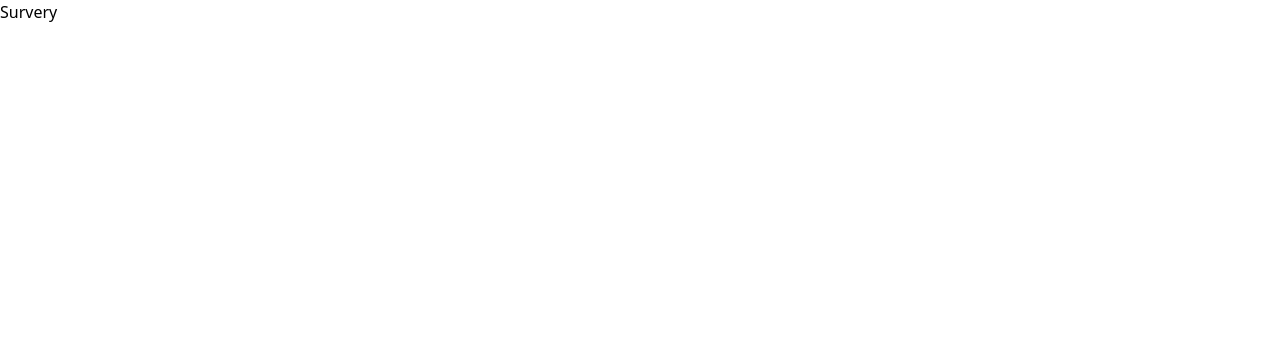
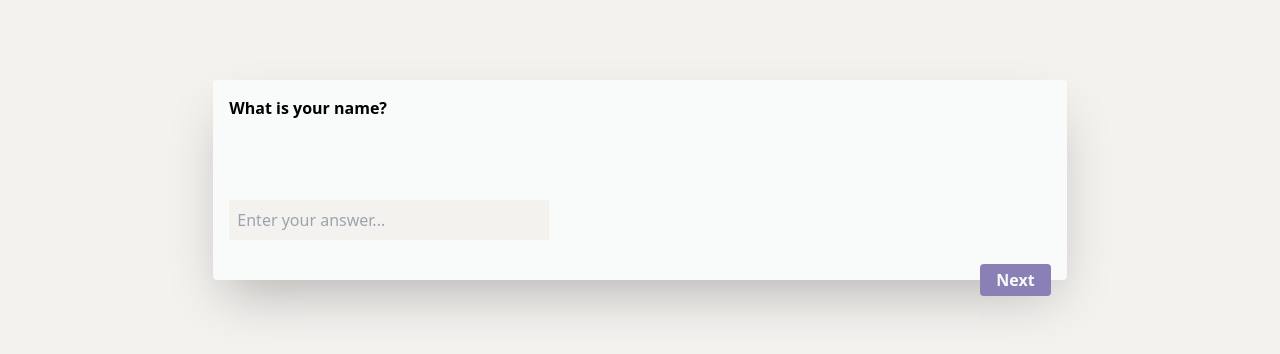
Before and after one commit to Marcos8060/Dynamic-Mobility, a React (Create React App) app: page /survey in a window 1280 px wide. Shown: the top 354 px of the page. Built offline with nearby package versions, Linux system fonts and the light colour scheme; no server answers; a web font is replaced by a local one.

Commit message:
installed material ui

```diff
--- a/package.json
+++ b/package.json
@@ -3,6 +3,7 @@
   "version": "0.1.0",
   "private": true,
   "dependencies": {
+    "@material-ui/core": "^4.12.4",
     "@reduxjs/toolkit": "^1.8.4",
     "@testing-library/jest-dom": "^5.16.5",
     "@testing-library/react": "^13.3.0",
--- /dev/null
+++ b/src/components/FirstStep.js
@@ -0,0 +1,9 @@
+import React from 'react'
+
+const FirstStep = () => {
+  return (
+    <div>FirstStep</div>
+  )
+}
+
+export default FirstStep
--- a/src/components/Home.js
+++ b/src/components/Home.js
@@ -1,16 +1,8 @@
-import React, { useEffect } from 'react'
 import image from '../images/farm.jpg'
 import styled from 'styled-components'
 import { Link } from 'react-router-dom'
-import { useDispatch } from 'react-redux'
-import { getData } from '../redux/features/data'
 
 const Home = () => {
-const dispatch = useDispatch();
-
-  useEffect(() =>{
-    dispatch(getData())
-  },[])
 
   return (
     <>
--- a/src/components/Service.js
+++ /dev/null
@@ -1,22 +0,0 @@
-import React, { useEffect, useState } from 'react'
-import axios from 'axios'
-
-const Service = () => {
-    const [data,setData] = useState([])
-
-    useEffect(() =>{
-        axios.get('https://run.mocky.io/v3/d628facc-ec18-431d-a8fc-9c096e00709a')
-        .then((res) =>{
-            setData(res.data)
-            console.log(res.data)
-        })
-        .catch((err) =>{
-            console.log(err);
-        })
-    },[])
-  return (
-    <div>Service</div>
-  )
-}
-
-export default Service
--- a/src/pages/Survery.js
+++ b/src/pages/Survery.js
@@ -1,8 +1,30 @@
-import React from 'react'
+import React, { useEffect } from 'react'
+import { useDispatch } from 'react-redux'
+import { getData } from '../redux/features/data';
+import { useSelector } from 'react-redux/es/exports';
 
 const Survery = () => {
+  const dispatch  = useDispatch();
+
+  const data = useSelector((store) => store.data.data)
+
+  console.log('hello',data);
+
+
+  useEffect(() =>{
+    dispatch(getData())
+  },[])
+
   return (
-    <div>Survery</div>
+    <>
+      <div className='bg-gray h-100v py-20'>
+        <div className="bg-white shadow-2xl rounded p-4 w-8/12 mx-auto p-10">
+          <h2 className='font-semibold mb-20'>What is your name?</h2>
+            <input name='answer1' className='p-2 focus:outline-none bg-gray w-80' type="text" placeholder='Enter your answer...' /><br /> <br />
+            <button className='block float-right bg-blue px-4 py-1 font-semibold rounded text-white font-normal'>Next</button>
+        </div>
+      </div>
+    </>
   )
 }
 
--- a/tailwind.config.js
+++ b/tailwind.config.js
@@ -14,7 +14,8 @@ module.exports = {
       blue: "#8B80B6",
       white: '#F9FAFA',
       brown: '#F1CF69',
-      green: '#334B35'
+      green: '#334B35',
+      gray: '#F3F2EF'
     },
     height: {
 			"10v": "10vh",
```
Also changed, not shown: src/components/SecondStep.js (added), 1 other file (tests, documents, lock files or other folders).
